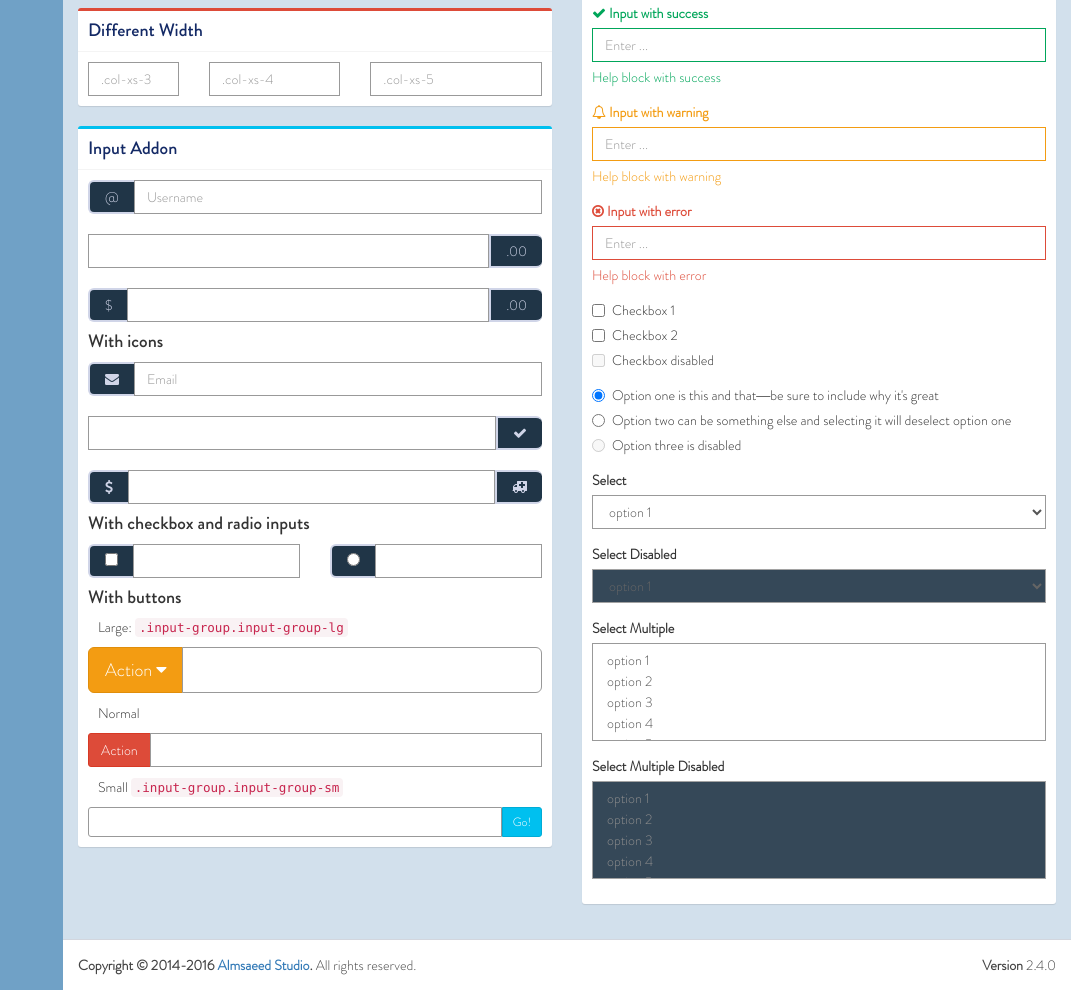
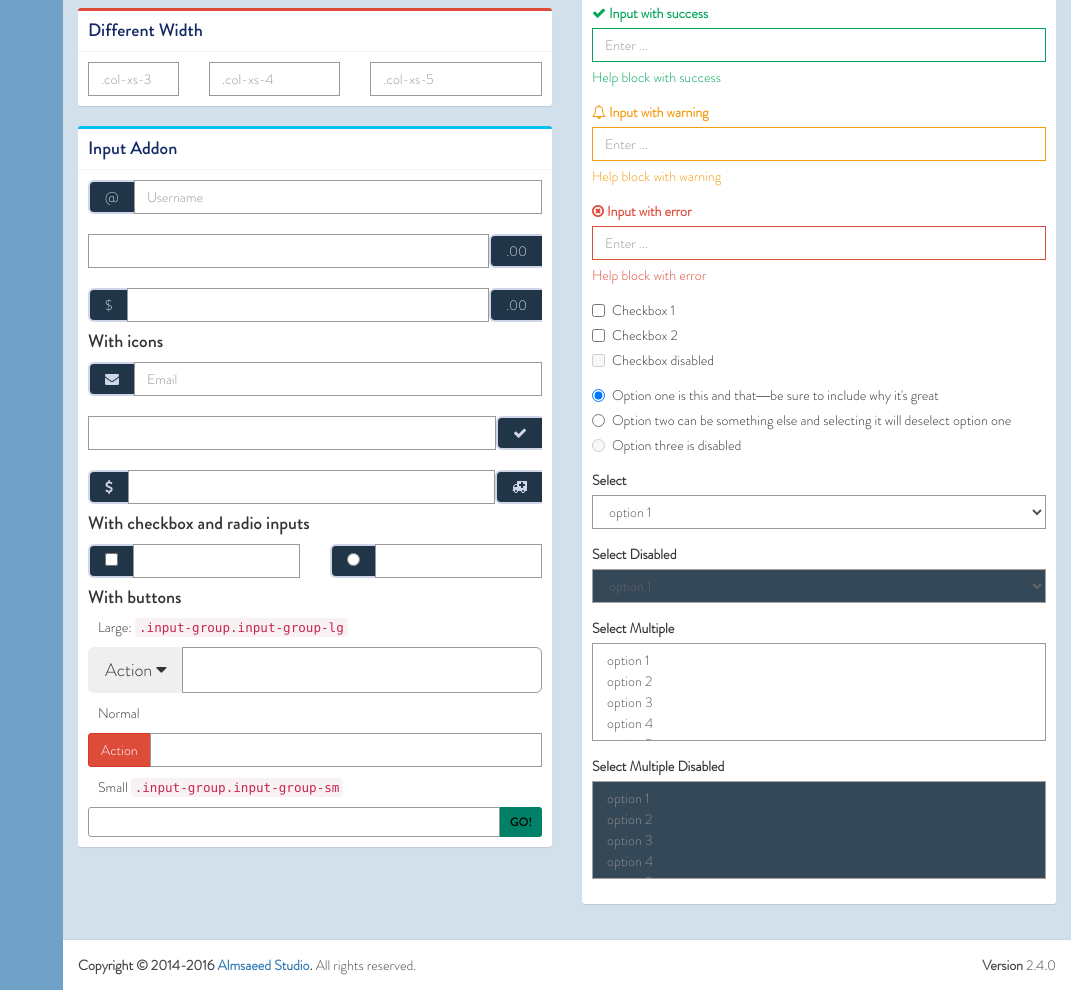
Before and after one commit to dishamrpvision/s-theme, a website: page pages/forms/general.html in a window 1280 px wide. Shown: the part 858-1848 px from the top of the page, without its empty margins (209-1280 px from the left). Drawn offline with nearby package versions, Linux system fonts and the light colour scheme; files whose address does not match are found by name.

Commit message:
remove extra class and add button class name

```diff
--- a/pages/forms/general.html
+++ b/pages/forms/general.html
@@ -162,7 +162,7 @@
 				<div class="form-group">
     <input type="file" name="img[]" class="file">
     <div class="input-group col-xs-12">
-      <input type="text" class="form-control input-lg" disabled placeholder="Upload Image">
+      <input type="text" class="form-control" disabled placeholder="Upload Image">
       <span class="input-group-btn">
         <button class="browse btn btn-primary input-lg green_btn" type="button"><i class="glyphicon glyphicon-search"></i> Browse</button>
       </span>
@@ -234,14 +234,14 @@
 
               <div class="input-group">
                 <input type="text" class="form-control">
-                <span class="input-group-addon right">.00</span>
+                <span class="input-group-addon">.00</span>
               </div>
               <br>
 
               <div class="input-group">
                 <span class="input-group-addon">$</span>
                 <input type="text" class="form-control">
-                <span class="input-group-addon right">.00</span>
+                <span class="input-group-addon">.00</span>
               </div>
 
               <h4>With icons</h4>
@@ -254,14 +254,14 @@
 
               <div class="input-group">
                 <input type="text" class="form-control">
-                <span class="input-group-addon right"><i class="fa fa-check"></i></span>
+                <span class="input-group-addon"><i class="fa fa-check"></i></span>
               </div>
               <br>
 
               <div class="input-group">
                 <span class="input-group-addon"><i class="fa fa-dollar"></i></span>
                 <input type="text" class="form-control">
-                <span class="input-group-addon right"><i class="fa fa-ambulance"></i></span>
+                <span class="input-group-addon"><i class="fa fa-ambulance"></i></span>
               </div>
 
               <h4>With checkbox and radio inputs</h4>
@@ -296,7 +296,7 @@
 
               <div class="input-group input-group-lg">
                 <div class="input-group-btn">
-                  <button type="button" class="btn btn-warning dropdown-toggle" data-toggle="dropdown">Action
+                  <button type="button" class="btn btn-blue-servicon dropdown-toggle" data-toggle="dropdown">Action
                     <span class="fa fa-caret-down"></span></button>
                   <ul class="dropdown-menu">
                     <li><a href="#">Action</a></li>
@@ -325,7 +325,7 @@
               <div class="input-group input-group-sm">
                 <input type="text" class="form-control">
                     <span class="input-group-btn">
-                      <button type="button" class="btn btn-info btn-flat">Go!</button>
+                      <button type="button" class="btn green_btn btn-flat">Go!</button>
                     </span>
               </div>
               <!-- /input-group -->
```
Also changed, not shown: pages/forms/advanced.html (+1 -27 lines).
